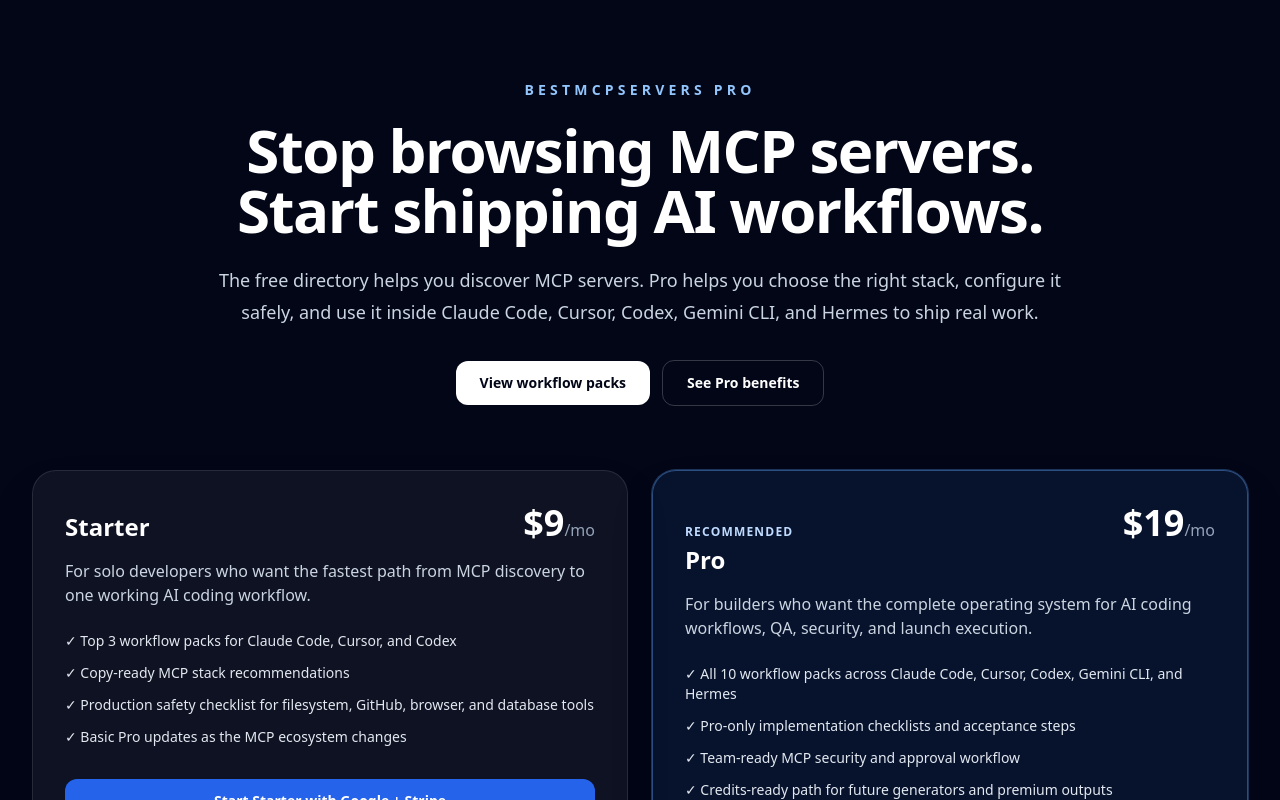
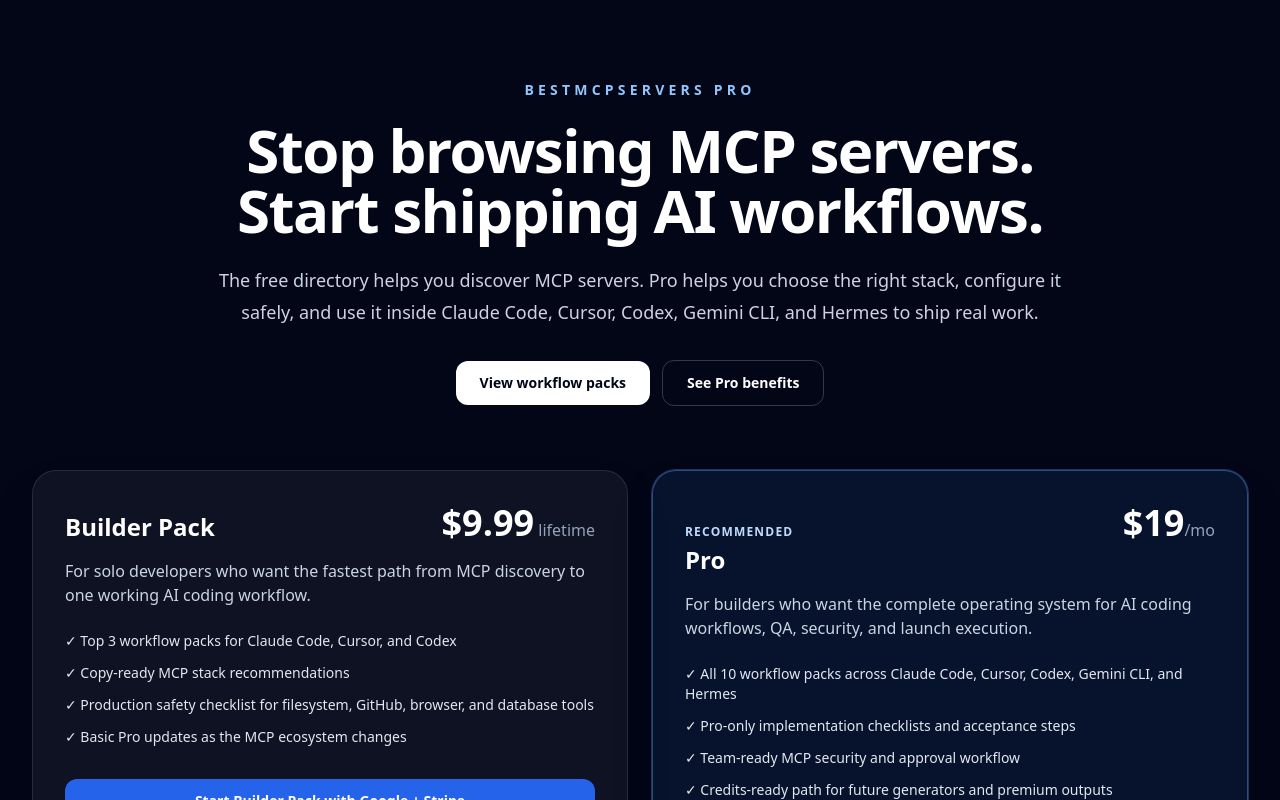
Before and after one commit to xuanlinflow413/mcp-server-directory, a Next.js app: page /pricing in a window 1280 px wide. Shown: the top 800 px of the page. Built offline with nearby package versions, Linux system fonts and the light colour scheme.

Commit message:
Align BestMCP pricing with active billing plans

```diff
--- a/app/pricing/page.tsx
+++ b/app/pricing/page.tsx
@@ -46,7 +46,7 @@ const jsonLd = {
   description,
   brand: { "@type": "Brand", name: "BestMCPServers" },
   offers: [
-    { "@type": "Offer", name: "Starter", price: "9", priceCurrency: "USD", availability: "https://schema.org/InStock" },
+    { "@type": "Offer", name: "Builder Pack", price: "9.99", priceCurrency: "USD", availability: "https://schema.org/InStock" },
     { "@type": "Offer", name: "Pro", price: "19", priceCurrency: "USD", availability: "https://schema.org/InStock" },
   ],
   mainEntity: faq.map((item) => ({ "@type": "Question", name: item.q, acceptedAnswer: { "@type": "Answer", text: item.a } })),
@@ -70,8 +70,8 @@ export default function PricingPage() {
         <div className="mt-16 grid gap-6 lg:grid-cols-2">
           <div className="rounded-3xl border border-white/10 bg-white/5 p-8 shadow-2xl">
             <div className="flex items-baseline justify-between">
-              <h2 className="text-2xl font-bold">Starter</h2>
-              <p><span className="text-4xl font-bold">$9</span><span className="text-slate-400">/mo</span></p>
+              <h2 className="text-2xl font-bold">Builder Pack</h2>
+              <p><span className="text-4xl font-bold">$9.99</span><span className="text-slate-400"> lifetime</span></p>
             </div>
             <p className="mt-4 text-slate-300">For solo developers who want the fastest path from MCP discovery to one working AI coding workflow.</p>
             <ul className="mt-6 space-y-3 text-sm text-slate-200">
@@ -80,7 +80,7 @@ export default function PricingPage() {
               <li>✓ Production safety checklist for filesystem, GitHub, browser, and database tools</li>
               <li>✓ Basic Pro updates as the MCP ecosystem changes</li>
             </ul>
-            <div className="mt-8"><BillingCheckout plan="starter" label="Start Starter with Google + Stripe" /></div>
+            <div className="mt-8"><BillingCheckout plan="builder" label="Start Builder Pack with Google + Stripe" /></div>
           </div>
 
           <div className="rounded-3xl border border-blue-400/40 bg-blue-500/10 p-8 shadow-2xl ring-1 ring-blue-400/30">
--- a/app/workflows/[slug]/page.tsx
+++ b/app/workflows/[slug]/page.tsx
@@ -61,7 +61,7 @@ export default function WorkflowPackPage({ params }: { params: { slug: string }
               <p className="text-sm font-semibold text-blue-700">Unlock this workflow</p>
               <h2 className="mt-2 text-2xl font-bold">BestMCPServers Pro</h2>
               <p className="mt-3 text-sm text-slate-600">Get copy-ready MCP stacks, implementation steps, and Pro workflow details.</p>
-              <div className="mt-6 space-y-3"><BillingCheckout plan={pack.launchPriority <= 3 ? "starter" : "pro"} label={pack.launchPriority <= 3 ? "Unlock with Starter" : "Unlock with Pro"} /><Link href="/pricing/" className="block rounded-xl border border-slate-200 px-5 py-3 text-center text-sm font-semibold hover:bg-slate-50">Compare plans</Link></div>
+              <div className="mt-6 space-y-3"><BillingCheckout plan={pack.launchPriority <= 3 ? "builder" : "pro"} label={pack.launchPriority <= 3 ? "Unlock with Builder Pack" : "Unlock with Pro"} /><Link href="/pricing/" className="block rounded-xl border border-slate-200 px-5 py-3 text-center text-sm font-semibold hover:bg-slate-50">Compare plans</Link></div>
             </aside>
           </div>
         </div>
--- a/components/BillingCheckout.tsx
+++ b/components/BillingCheckout.tsx
@@ -16,7 +16,7 @@ type Plan = {
 };
 
 type Props = {
-  plan: "starter" | "pro";
+  plan: "builder" | "pro";
   label?: string;
   className?: string;
 };
@@ -71,7 +71,7 @@ export default function BillingCheckout({ plan, label, className }: Props) {
     if (status === "exchanging") return "Finishing login...";
     if (status === "loading") return "Preparing checkout...";
     if (status === "redirecting") return "Redirecting to Stripe...";
-    return label || (plan === "starter" ? "Start Starter" : "Start Pro");
+    return label || (plan === "builder" ? "Start Builder Pack" : "Start Pro");
   }, [label, plan, status]);
 
   async function startCheckout() {
```
